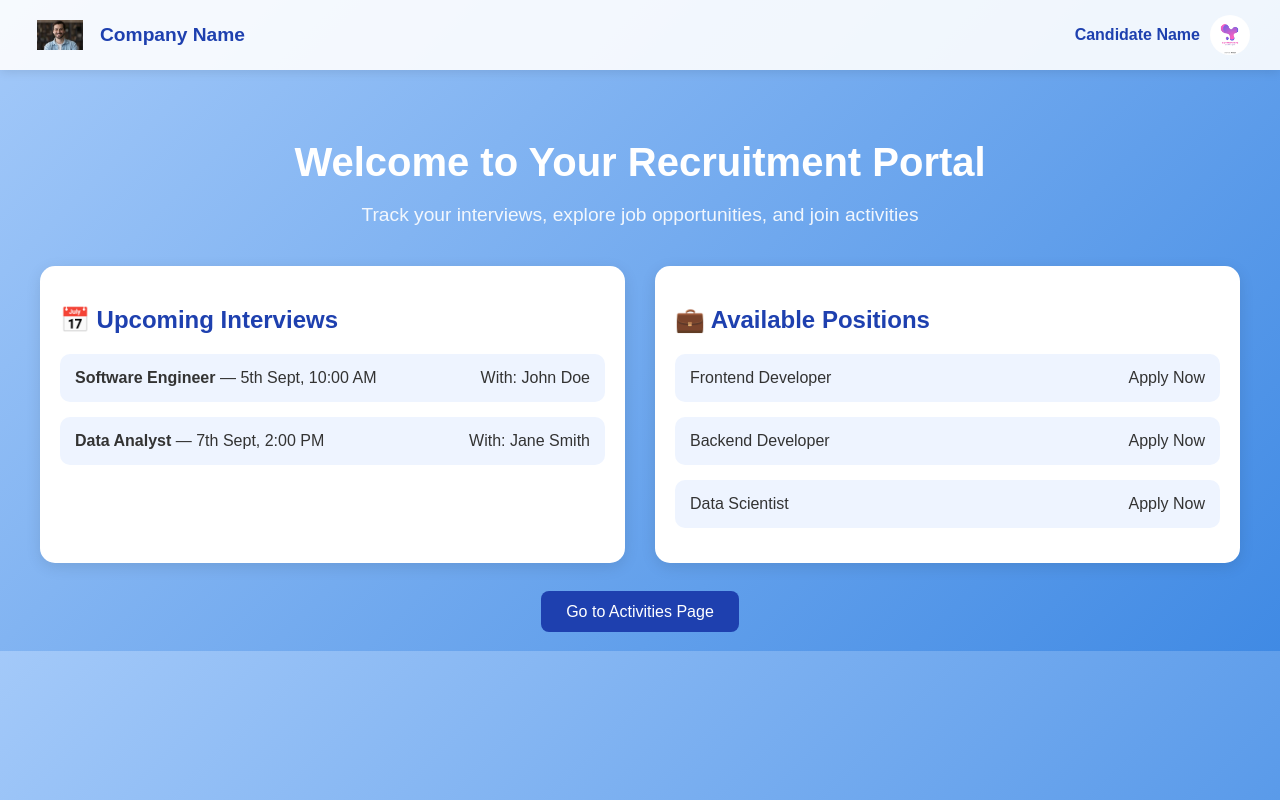
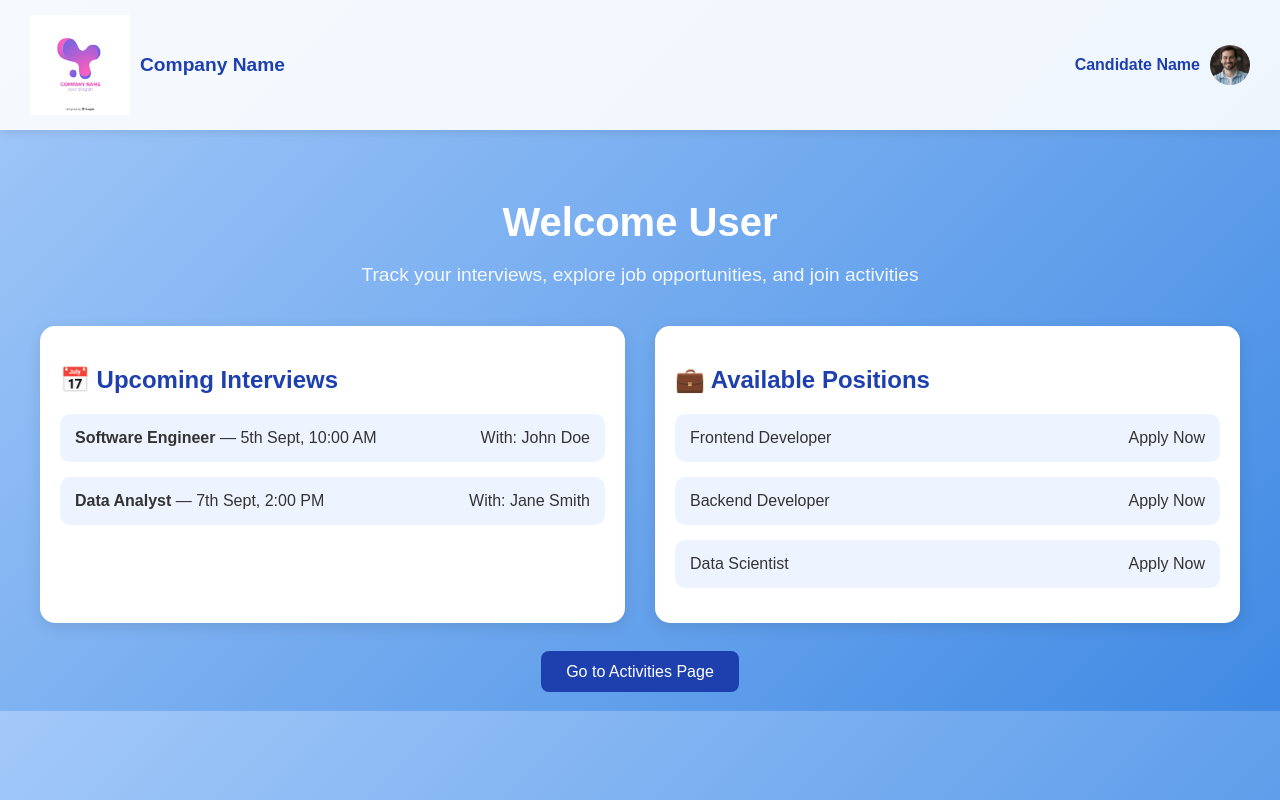
Before and after one commit to Heroic2024/find-my-interview, a plain HTML site: page frontend/candidate_landing_page.html in a window 1280 px wide. Drawn offline with Linux system fonts and the light colour scheme; files whose address does not match are found by name.

Commit message:
home page edit

```diff
--- a/frontend/HR_HomePage.css
+++ b/frontend/HR_HomePage.css
@@ -1,6 +1,14 @@
 /* Reset */
-* { margin: 0; padding: 0; box-sizing: border-box; }
+ *{
+  margin: 0;
+  padding: 0;
+  box-sizing: border-box;
+  font-family: 'Segoe UI', Tahoma, Geneva, Verdana, sans-serif; /* Added Sans-Serif */
+}
 
+
+
+/* Navbar */
 /* Navbar */
 .navbar {
   display: flex;
@@ -13,7 +21,37 @@
   top: 0;
   z-index: 1000;
 }
-.logo { font-size: 1.5rem; font-weight: bold; letter-spacing: 1px; }
+
+/* Logo Section */
+.navbar .logo {
+  display: flex;
+  align-items: center;
+  gap: 10px;
+}
+.navbar .logo img {
+  width: 115px;
+  height: 59px;
+  object-fit: contain;
+}
+.navbar .logo span {
+  font-size: 1.2rem;
+  font-weight: bold;
+}
+
+/* Profile Section */
+.navbar .profile {
+  display: flex;
+  align-items: center;
+  gap: 12px;
+}
+.navbar .profile img {
+  width: 40px;
+  height: 40px;
+  border-radius: 50%;
+  object-fit: cover;
+  border: 2px solid #fff;
+}
+
 .nav-links { list-style: none; display: flex; gap: 25px; }
 .nav-links li a { color: white; text-decoration: none; font-weight: 500; transition: color 0.3s; }
 .nav-links li a:hover, .nav-links li a.active { color: #d0e8ff; border-bottom: 2px solid #d0e8ff; padding-bottom: 2px; }
--- a/frontend/candidate_landing_page.css
+++ b/frontend/candidate_landing_page.css
@@ -26,8 +26,8 @@
     }
 
     .navbar .logo img {
-      width: 60px;
-      height: 30px;
+      width: 100px;
+      height: 100px;
       object-fit: contain;
     }
 
--- a/frontend/candidate_landing_page.html
+++ b/frontend/candidate_landing_page.html
@@ -11,12 +11,12 @@
   <!-- Navigation Bar -->
   <div class="navbar">
     <div class="logo">
-      <img src="C:\Users\Aryan Mhatre\find-my-interview\components\download.jpg" alt="Company Logo">
+      <img src="C:\Users\Aryan Mhatre\find-my-interview\components\download.png" alt="Company Logo">
       <span>Company Name</span>
     </div>
     <div class="profile">
       <span>Candidate Name</span>
-      <img src="C:\Users\Aryan Mhatre\find-my-interview\components\download.png" alt="Candidate Profile Picture">
+      <img src="C:\Users\Aryan Mhatre\find-my-interview\components\download.jpg" alt="Candidate Profile Picture">
     </div>
   </div>
 
@@ -24,7 +24,7 @@
   <div class="container">
 
     <header>
-      <h1>Welcome to Your Recruitment Portal</h1>
+      <h1>Welcome User</h1>
       <p>Track your interviews, explore job opportunities, and join activities</p>
     </header>
 
@@ -65,7 +65,7 @@
     </div>
 
     <div class="btn-container">
-      <a href="activities.html" class="btn">Go to Activities Page</a>
+      <a href="candidate_activity.html" class="btn">Go to Activities Page</a>
     </div>
   </div>
 </body>
```
Also changed, not shown: frontend/HR_HomePage.html (+8 -1 lines), components/hirehive-logo.png (added).
